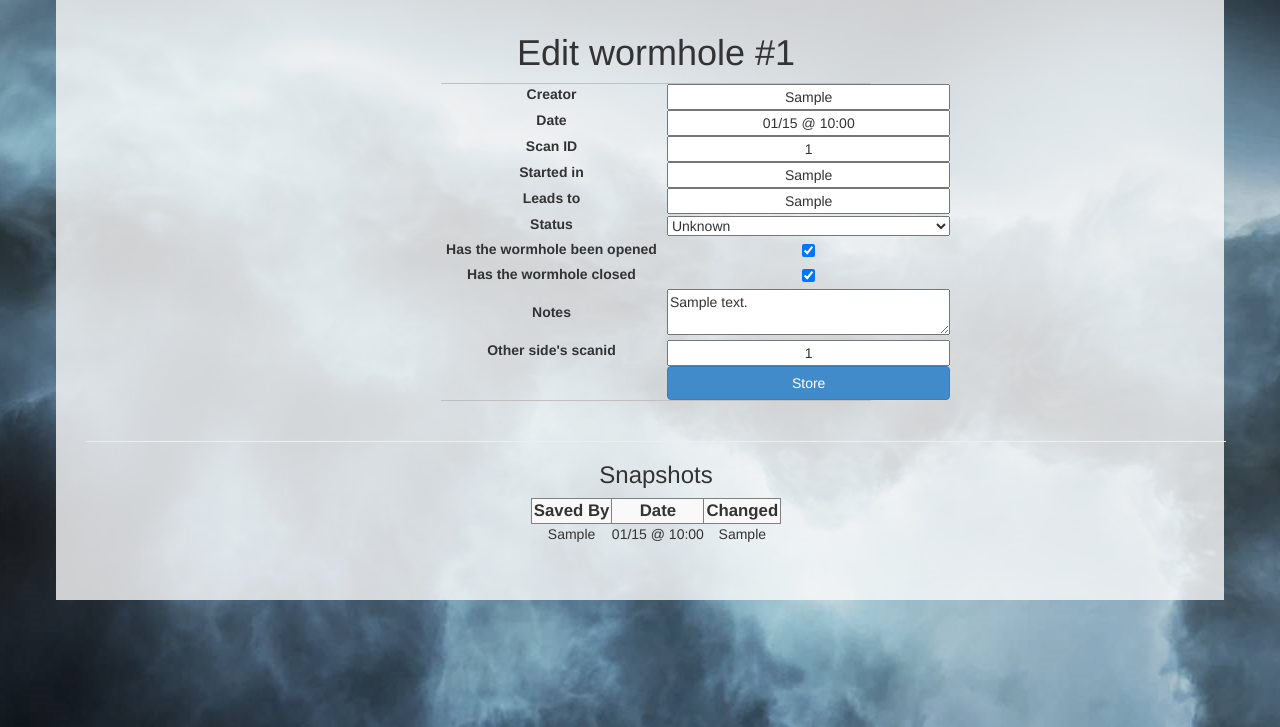
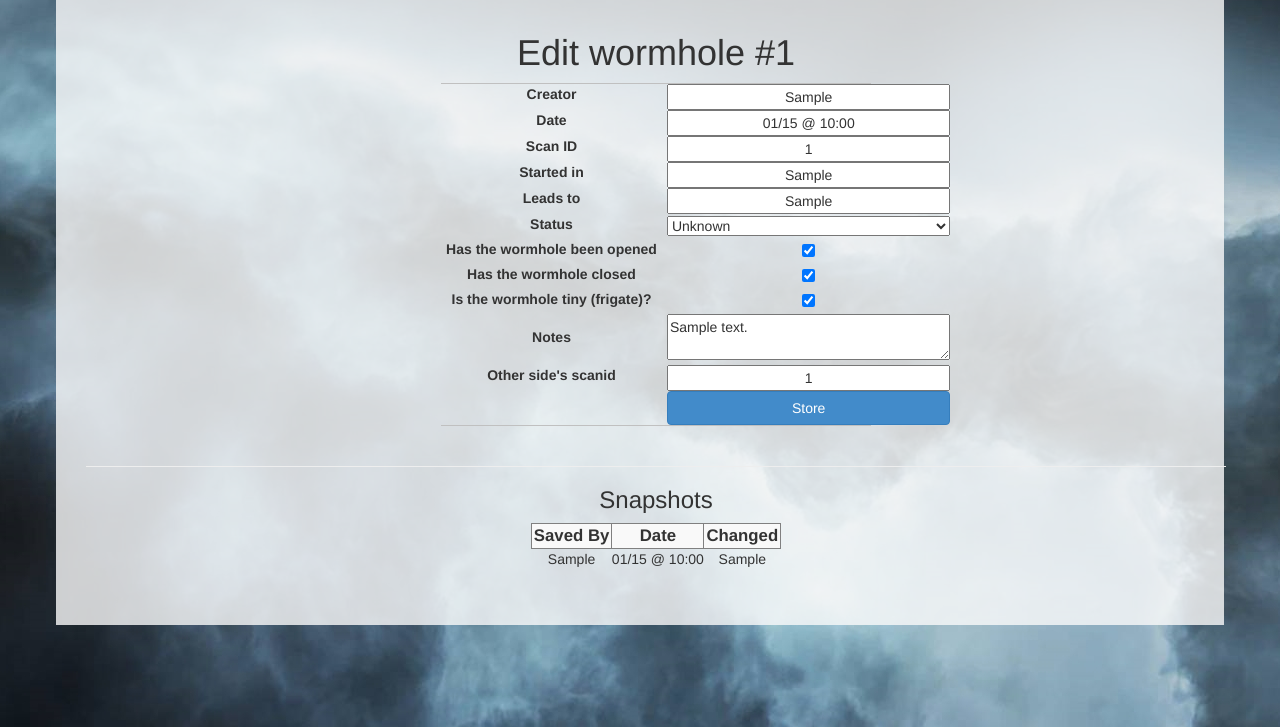
Before and after one commit to Celeo/EveTrackers, a Flask app: page /wormhole/1 in a window 1280 px wide. Shown: the part 73-800 px from the top of the page. Run offline with Flask 2, Linux system fonts and the light colour scheme; the visitor is signed in with stand-in values (Sample User, id 1); tables that the repository leaves empty hold one stand-in row (values such as "Sample post"); some libraries are stand-ins or nearby versions.

Commit message:
Adding a new field to wormholes to track frigate-sized holes. Fix #6.

```diff
--- a/trackers/site/app.py
+++ b/trackers/site/app.py
@@ -385,12 +385,16 @@ def _edit_wormhole(wormhole, request, session, in_line=False):
             wormhole.notes = request.form['notes']
         opened = 'opened' in request.form
         if not opened == wormhole.opened:
-            changes.append('<b>Opened</b>: {} -> {}'.format(wormhole.opened, 'opened' in request.form))
-            wormhole.opened = 'opened' in request.form
+            changes.append('<b>Opened</b>: {} -> {}'.format(wormhole.opened, opened))
+            wormhole.opened = opened
         closed = 'closed' in request.form
         if not closed == wormhole.closed:
-            changes.append('<b>Closed</b>: {} -> {}'.format(wormhole.closed, 'closed' in request.form))
-            wormhole.closed = 'closed' in request.form
+            changes.append('<b>Closed</b>: {} -> {}'.format(wormhole.closed, closed))
+            wormhole.closed = closed
+        tiny = 'tiny' in request.form
+        if not tiny == wormhole.tiny:
+            changes.append('<b>Tiny</b>: {} -> {}'.format(wormhole.tiny, tiny))
+            wormhole.tiny = tiny
     if len(changes) > 0:
         snap = WormholeSnapshot(wormhole_id=wormhole.id, snapper=_name(), changed=''.join(c + ', ' for c in changes)[:-2])
         wormhole.snapshots.append(snap)
--- a/trackers/site/models.py
+++ b/trackers/site/models.py
@@ -79,11 +79,12 @@ class Wormhole(db.Model):
     opened = db.Column(db.Boolean)
     closed = db.Column(db.Boolean)
     mass_taken = db.Column(db.Integer)
+    tiny = db.Column(db.Boolean)
     notes = db.Column(db.Text)
     snapshots = db.relationship('WormholeSnapshot', backref='wormhole', lazy='dynamic')
 
     def __init__(self, creator='__server__', date=None, scanid='?', o_scanid='?',
-            start='', end='', status='Undecayed', opened=False, closed=False, mass_taken=0, notes=''):
+            start='', end='', status='Undecayed', opened=False, closed=False, mass_taken=0, tiny=False, notes=''):
         self.creator = creator
         self.date = date if date else datetime.utcnow()
         self.scanid = scanid
@@ -94,6 +95,7 @@ class Wormhole(db.Model):
         self.opened = opened
         self.closed = closed
         self.mass_taken = mass_taken
+        self.tiny = False
         self.notes = notes
 
     def __repr__(self):
--- a/trackers/templates/site/editsite.html
+++ b/trackers/templates/site/editsite.html
@@ -11,7 +11,7 @@ Edit Site
 <h1>Edit site #{{ site.id }}</h1>
 
 <form action="" method="POST" class="wideinput extracellspacing">
-    {% include 'siteform.html' %}
+    {% include 'site/siteform.html' %}
 </form>
 
 {% if admin %}
--- a/trackers/templates/site/editwormhole.html
+++ b/trackers/templates/site/editwormhole.html
@@ -11,7 +11,7 @@ Edit Wormhole
 <h1>Edit wormhole #{{ wormhole.id }}</h1>
 
 <form action="" method="POST" class="wideinput extracellspacing">
-    {% include 'wormholeform.html' %}
+    {% include 'site/wormholeform.html' %}
 </form>
 
 {% if admin %}
--- a/trackers/templates/site/tables.html
+++ b/trackers/templates/site/tables.html
@@ -7,6 +7,7 @@
             <th>Status</th>
             <th>Other side</th>
             <th>Entered</th>
+            <th>Tiny</th>
             <th>Elapsed</th>
             <th style="border: none;"></th>
             <th style="border: none;"></th>
@@ -21,6 +22,7 @@
             <td id="wstatus{{ w.id }}">{{ w.status }}</td>
             <td id="wo_scanid{{ w.id }}">{% if w.o_scanid %}{{ w.o_scanid }}{% else %}?{% endif %}</td>
             <td>{{ w.date|date }}</td>
+            <td>{% if w.tiny %}Yes{% else %}No{% endif %}</td>
             <td class="countup">{% for k,v in elapsed_timers.items() %}{% if k == w.id %}{{ v }}{% endif %}{% endfor %}</td>
             <td id="wlink{{ w.id }}"><a class="label label-warning" onclick="edit('wormhole', {{ w.id }});">Change</a></td>
         {% if w.opened %}
--- a/trackers/templates/site/wormholeform.html
+++ b/trackers/templates/site/wormholeform.html
@@ -52,6 +52,10 @@
         <td><input type="checkbox" name="closed" {% if wormhole and wormhole.closed %}checked="checked"{% endif %}></td>
     </tr>
     <tr>
+        <td><label>Is the wormhole tiny (frigate)?</label></td>
+        <td><input type="checkbox" name="tiny" {% if wormhole and wormhole.tiny %}checked="checked"{% endif %}></td>
+    </tr>
+    <tr>
         <td><label>Notes</label></td>
         <td><textarea name="notes">{% if wormhole %}{{ wormhole.notes }}{% endif %}</textarea></td>
     </tr>
```
